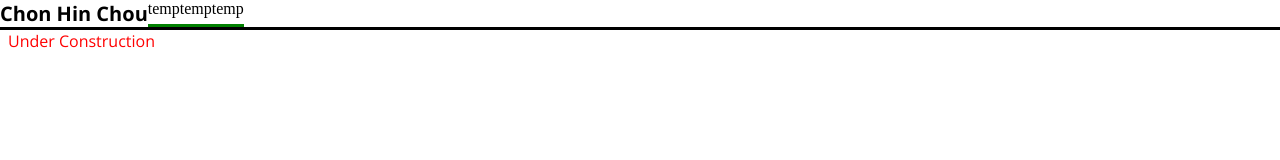
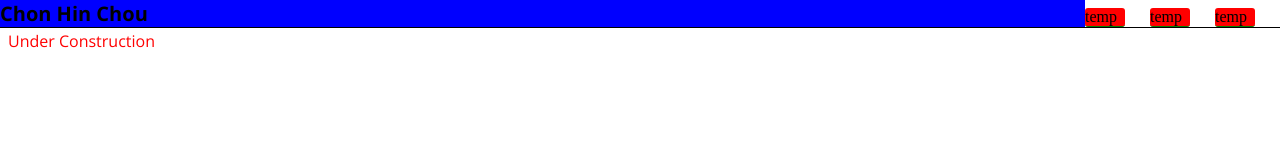
Before and after one commit to RitsuCloud/portfolio, a plain HTML site: page portfolio.html in a window 1280 px wide. Drawn offline with nearby package versions, Linux system fonts and the light colour scheme.

Commit message:
need fixing on the right sections

```diff
--- a/header.css
+++ b/header.css
@@ -7,11 +7,17 @@
   left: 0;
   top: 0;
   right: 0;
+  border-width: 1px;
   border-bottom-style: solid;
   border-bottom-color: black;
 }
 
 .left-bold-name{
+  /*temp color for testing */
+  background-color: blue;
+  /* this makes this element stretch to the end */
+  flex: 1;
+  display: flex;
   font-family: 'Open Sans', sans-serif;
   font-weight: bold;
   font-size: 20px;
@@ -19,7 +25,16 @@
 
 .right-section-box{
   display: flex;
-  right: 10px;
+  align-items: end;
+}
+
+.temp-element{
+  margin-right: 25px;
+  width: 40px;
+  align-items: center;
+  border-width: 1px;
+  border-radius: 3px;
   border-bottom-style: solid;
   border-bottom-color: green;
+  background-color: red;
 }
```
